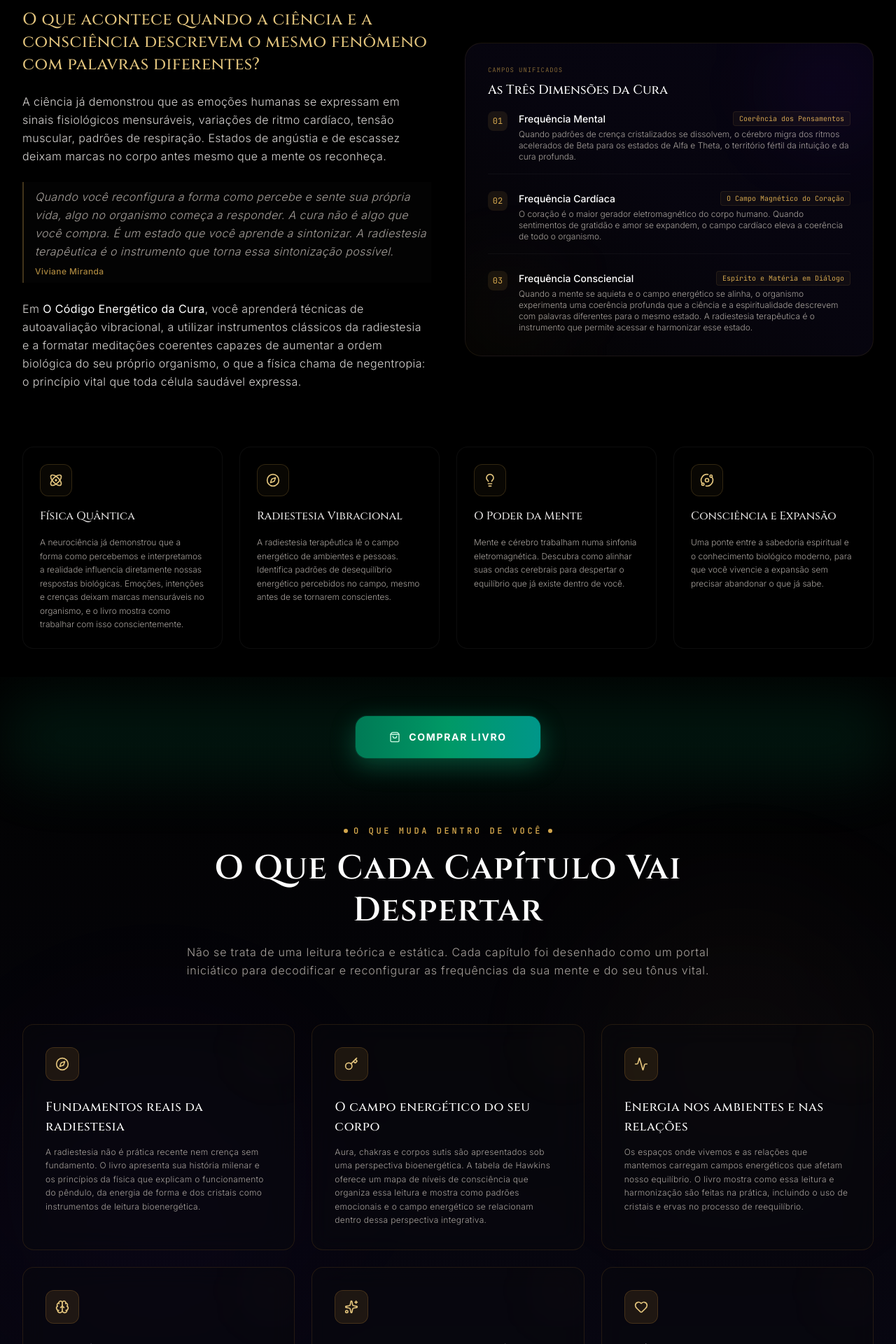
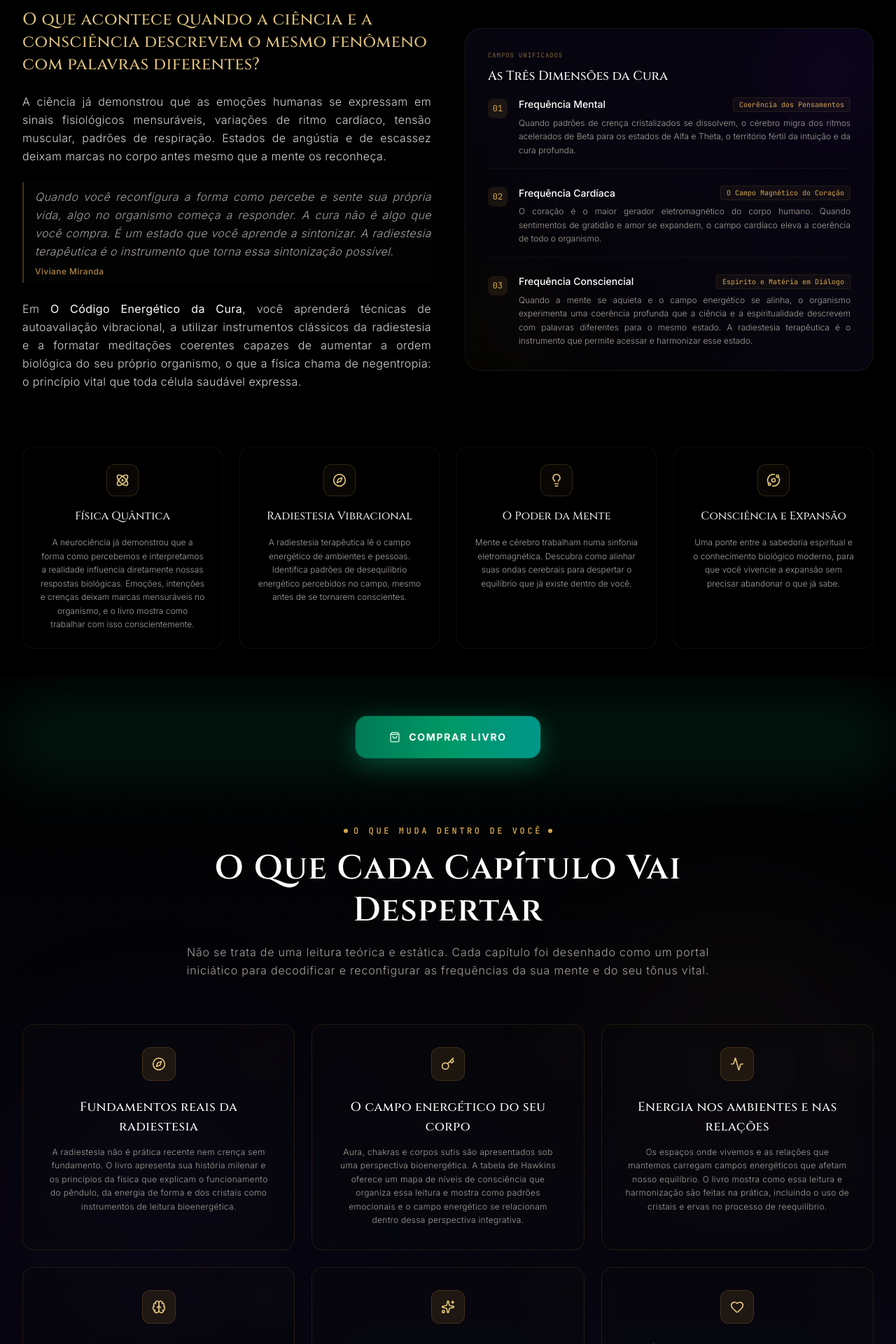
Before and after one commit to dudaalvs44-cyber/dudaalvs, a React (Vite) app: page / in a window 1280 px wide. Shown: the part 1080-3000 px from the top of the page at 70% size. Built offline with nearby package versions, Linux system fonts and the light colour scheme.

Commit message:
style: improve typography and layout responsiveness
Update section headings and paragraph alignments across multiple components to enhance readability on both mobile and desktop screens.

```diff
--- a/src/components/AboutBook.tsx
+++ b/src/components/AboutBook.tsx
@@ -46,7 +46,7 @@ export default function AboutBook() {
             O Que a Sua Biologia Já Sabe E a Sua Mente Ainda Não Ouviu
           </h2>
 
-          <p className="font-sans text-stone-400 text-sm sm:text-base leading-relaxed tracking-wider font-light">
+          <p className="font-sans text-stone-400 text-sm sm:text-base leading-relaxed tracking-wider font-light text-center">
             Entender como reorganizar sua energia não é um ato de misticismo abstrato, mas de domínio da sua natureza bioenergética. O livro mostra como a biologia e a neurociência explicam, em sua linguagem, o que as práticas energéticas milenares já vivenciam há séculos. Uma leitura que amplia sem fragmentar.
           </p>
         </div>
@@ -60,16 +60,16 @@ export default function AboutBook() {
               O que acontece quando a ciência e a consciência descrevem o mesmo fenômeno com palavras diferentes?
             </h3>
 
-            <p>
+            <p className="text-left md:text-justify leading-normal sm:leading-relaxed">
               A ciência já demonstrou que as emoções humanas se expressam em sinais fisiológicos mensuráveis, variações de ritmo cardíaco, tensão muscular, padrões de respiração. Estados de angústia e de escassez deixam marcas no corpo antes mesmo que a mente os reconheça.
             </p>
 
-            <p className="border-l-2 border-gold-400/30 pl-4 py-2 italic text-stone-400 bg-white/[0.01]">
+            <p className="border-l-2 border-gold-400/30 pl-4 py-2 italic text-stone-400 bg-white/[0.01] text-left md:text-justify leading-normal sm:leading-relaxed">
               Quando você reconfigura a forma como percebe e sente sua própria vida, algo no organismo começa a responder. A cura não é algo que você compra. É um estado que você aprende a sintonizar. A radiestesia terapêutica é o instrumento que torna essa sintonização possível.
               <span className="block not-italic text-xs text-gold-400/80 mt-2 font-medium">Viviane Miranda</span>
             </p>
 
-            <p>
+            <p className="text-left md:text-justify leading-normal sm:leading-relaxed">
               Em <strong className="text-white font-normal">O Código Energético da Cura</strong>, você aprenderá técnicas de autoavaliação vibracional, a utilizar instrumentos clássicos da radiestesia e a formatar meditações coerentes capazes de aumentar a ordem biológica do seu próprio organismo, o que a física chama de negentropia: o princípio vital que toda célula saudável expressa.
             </p>
           </div>
@@ -88,16 +88,16 @@ export default function AboutBook() {
                 { lvl: "Frequência Cardíaca", freq: "O Campo Magnético do Coração", text: "O coração é o maior gerador eletromagnético do corpo humano. Quando sentimentos de gratidão e amor se expandem, o campo cardíaco eleva a coerência de todo o organismo." },
                 { lvl: "Frequência Consciencial", freq: "Espírito e Matéria em Diálogo", text: "Quando a mente se aquieta e o campo energético se alinha, o organismo experimenta uma coerência profunda que a ciência e a espiritualidade descrevem com palavras diferentes para o mesmo estado. A radiestesia terapêutica é o instrumento que permite acessar e harmonizar esse estado." }
               ].map((item, idx) => (
-                <div key={idx} className="flex gap-4 items-start pb-4 border-b border-white/[0.04] last:border-0 last:pb-0">
-                  <div className="font-mono text-xs text-gold-400 bg-gold-400/10 h-7 w-7 rounded-lg flex items-center justify-center shrink-0">
+                <div key={idx} className="flex gap-3 sm:gap-4 items-start pb-4 border-b border-white/[0.04] last:border-0 last:pb-0">
+                  <div className="font-mono text-xs text-gold-400 bg-gold-400/10 h-7 w-7 rounded-lg flex items-center justify-center shrink-0 mt-0.5">
                     0{idx + 1}
                   </div>
-                  <div>
-                    <div className="flex justify-between items-center mb-1">
+                  <div className="flex-1">
+                    <div className="flex flex-col sm:flex-row sm:items-center sm:justify-between gap-1 sm:gap-2 mb-1.5">
                       <span className="text-sm font-medium text-white">{item.lvl}</span>
-                      <span className="font-mono text-[10px] text-gold-400 bg-gold-400/5 px-2 py-0.5 rounded border border-gold-400/10">{item.freq}</span>
+                      <span className="font-mono text-[9px] sm:text-[10px] text-gold-400 bg-gold-400/5 px-2 py-0.5 rounded border border-gold-400/10 self-start sm:self-auto">{item.freq}</span>
                     </div>
-                    <p className="text-xs text-stone-400 font-light">{item.text}</p>
+                    <p className="text-xs text-stone-400 font-light leading-normal sm:leading-relaxed text-left lg:text-justify">{item.text}</p>
                   </div>
                 </div>
               ))}
@@ -106,7 +106,7 @@ export default function AboutBook() {
         </div>
 
         {/* 4 Pillars Grid with elegant minimal gold ornaments */}
-        <div className="grid grid-cols-1 md:grid-cols-2 lg:grid-cols-4 gap-6">
+        <div className="grid grid-cols-1 md:grid-cols-2 lg:grid-cols-4 gap-6 items-stretch">
           {pillars.map((pillar, idx) => {
             const Icon = pillar.icon;
             return (
@@ -116,15 +116,15 @@ export default function AboutBook() {
                 whileInView={{ opacity: 1, y: 0 }}
                 viewport={{ once: true, margin: "-100px" }}
                 transition={{ duration: 0.25 }}
-                className="p-6 rounded-2xl bg-black/40 border border-white/[0.05] hover:border-gold-500/20 hover:bg-[#07060a] transition-all duration-300 flex flex-col items-start gap-4 cursor-pointer group"
+                className="p-6 rounded-2xl bg-black/40 border border-white/[0.05] hover:border-gold-500/20 hover:bg-[#07060a] transition-all duration-300 flex flex-col items-center text-center gap-4 cursor-pointer group h-full justify-start"
               >
-                <div className="p-3 rounded-xl bg-gold-400/[0.04] border border-gold-400/20 text-gold-300 group-hover:text-gold-200 group-hover:bg-gold-400/[0.08] transition-all">
+                <div className="p-3 rounded-xl bg-gold-400/[0.04] border border-gold-400/20 text-gold-300 group-hover:text-gold-200 group-hover:bg-gold-400/[0.08] transition-all flex items-center justify-center mx-auto">
                   <Icon className="w-5 h-5" />
                 </div>
-                <h4 className="font-display text-base text-stone-200 font-medium group-hover:text-gold-300 transition-colors">
+                <h4 className="font-display text-base text-stone-200 font-medium group-hover:text-gold-300 transition-colors text-center w-full">
                   {pillar.title}
                 </h4>
-                <p className="text-xs text-stone-400 leading-relaxed font-light">
+                <p className="text-xs text-stone-400 leading-relaxed font-light text-center flex-1">
                   {pillar.desc}
                 </p>
               </motion.div>
--- a/src/components/Contact.tsx
+++ b/src/components/Contact.tsx
@@ -28,7 +28,7 @@ export default function Contact() {
             Fale Conosco
           </h2>
 
-          <p className="font-sans text-stone-400 text-xs sm:text-sm leading-relaxed tracking-wide font-light max-w-lg mx-auto">
+          <p className="font-sans text-stone-400 text-xs sm:text-sm leading-relaxed tracking-wide font-light max-w-lg mx-auto text-center">
             Tem dúvidas sobre o livro ou deseja agendar um atendimento individual de alinhamento energético? Clique abaixo para iniciar uma conversa com presença e acolhimento.
           </p>
         </div>
--- a/src/components/Testimonials.tsx
+++ b/src/components/Testimonials.tsx
@@ -76,13 +76,14 @@ export default function Testimonials() {
             <span className="text-[10px] sm:text-xs font-mono tracking-[0.15em] sm:tracking-[0.2em] text-gold-400 uppercase font-semibold">
               resultados reais VIDAS QUE MUDARAM
             </span>
+            <span className="w-1.5 h-1.5 rounded-full bg-gold-400 shrink-0" />
           </div>
 
           <h2 className="font-display text-2xl sm:text-3xl md:text-4xl font-semibold tracking-wide text-white leading-tight max-w-3xl mx-auto">
             Histórias de Transformações, Equilíbrio e Despertar da Consciência
           </h2>
 
-          <p className="font-sans text-stone-400 text-xs sm:text-sm leading-relaxed tracking-wider font-light max-w-lg mx-auto">
+          <p className="font-sans text-stone-400 text-xs sm:text-sm leading-relaxed tracking-wider font-light max-w-lg mx-auto text-center">
             Relatos de quem vivenciou os atendimentos e a leitura do livro.
           </p>
         </div>
@@ -112,7 +113,7 @@ export default function Testimonials() {
                 </div>
 
                 {/* Emotional Text */}
-                <p className="font-sans text-stone-200 text-sm sm:text-base md:text-lg leading-relaxed font-light tracking-wide italic max-w-2xl mx-auto whitespace-pre-line">
+                <p className="font-sans text-stone-200 text-sm sm:text-base md:text-lg leading-relaxed font-light tracking-wide italic max-w-2xl mx-auto whitespace-pre-line text-center">
                   “{activeTestimonial.text}”
                 </p>
 
--- a/src/components/WhyRead.tsx
+++ b/src/components/WhyRead.tsx
@@ -89,13 +89,13 @@ export default function WhyRead() {
             O Que Cada Capítulo Vai Despertar
           </h2>
 
-          <p className="font-sans text-stone-400 text-sm sm:text-base leading-relaxed tracking-wider font-light">
+          <p className="font-sans text-stone-400 text-sm sm:text-base leading-relaxed tracking-wider font-light text-center">
             Não se trata de uma leitura teórica e estática. Cada capítulo foi desenhado como um portal iniciático para decodificar e reconfigurar as frequências da sua mente e do seu tônus vital.
           </p>
         </div>
 
         {/* Bento/Grid style for glassmorphic cards */}
-        <div className="grid grid-cols-1 md:grid-cols-2 lg:grid-cols-3 gap-6">
+        <div className="grid grid-cols-1 md:grid-cols-2 lg:grid-cols-3 gap-6 items-stretch">
           {benefits.map((benefit, idx) => {
             const Icon = benefit.icon;
             return (
@@ -105,24 +105,24 @@ export default function WhyRead() {
                 whileInView={{ opacity: 1, scale: 1 }}
                 viewport={{ once: true, margin: "-50px" }}
                 transition={{ duration: 0.25 }}
-                className="glass-panel p-8 rounded-2xl transition-all duration-500 hover:-translate-y-2 flex flex-col justify-between group overflow-hidden relative"
+                className="glass-panel p-8 rounded-2xl transition-all duration-500 hover:-translate-y-2 flex flex-col items-center justify-start text-center group overflow-hidden relative h-full"
               >
                 {/* Dynamic glossy light reflex inside the card */}
                 <div className="absolute inset-0 bg-gradient-to-tr from-transparent via-white/[0.02] to-transparent transform -translate-x-full group-hover:translate-x-full transition-transform duration-1000" />
                 <div className="absolute top-0 right-0 w-16 h-16 bg-gold-400/5 rounded-full blur-2xl group-hover:bg-gold-400/10 transition-colors" />
 
-                <div className="space-y-6">
+                <div className="space-y-6 flex flex-col items-center h-full w-full">
                   {/* Icon wrapper */}
-                  <div className="relative w-12 h-12 rounded-xl flex items-center justify-center bg-gold-500/10 border border-gold-500/25 text-gold-300 group-hover:text-gold-200 group-hover:scale-110 transition-all duration-300">
+                  <div className="relative w-12 h-12 rounded-xl flex items-center justify-center bg-gold-500/10 border border-gold-500/25 text-gold-300 group-hover:text-gold-200 group-hover:scale-110 transition-all duration-300 mx-auto">
                     <Icon className="w-5 h-5" />
                     <div className="absolute inset-0 rounded-xl bg-gold-400/5 animate-pulse" />
                   </div>
 
-                  <div className="space-y-3">
+                  <div className="space-y-3 flex-1 flex flex-col justify-start items-center">
                     <h3 className="font-display text-lg text-white font-medium tracking-wide group-hover:text-gold-300 transition-colors">
                       {benefit.title}
                     </h3>
-                    <p className="text-xs text-stone-400 leading-relaxed font-light tracking-wide">
+                    <p className="text-xs text-stone-400 leading-relaxed font-light tracking-wide text-center">
                       {benefit.desc}
                     </p>
                   </div>
```
Also changed, not shown: src/components/AboutAuthor.tsx (+7 -7 lines), src/components/CheckoutSection.tsx (+40 -24 lines).
